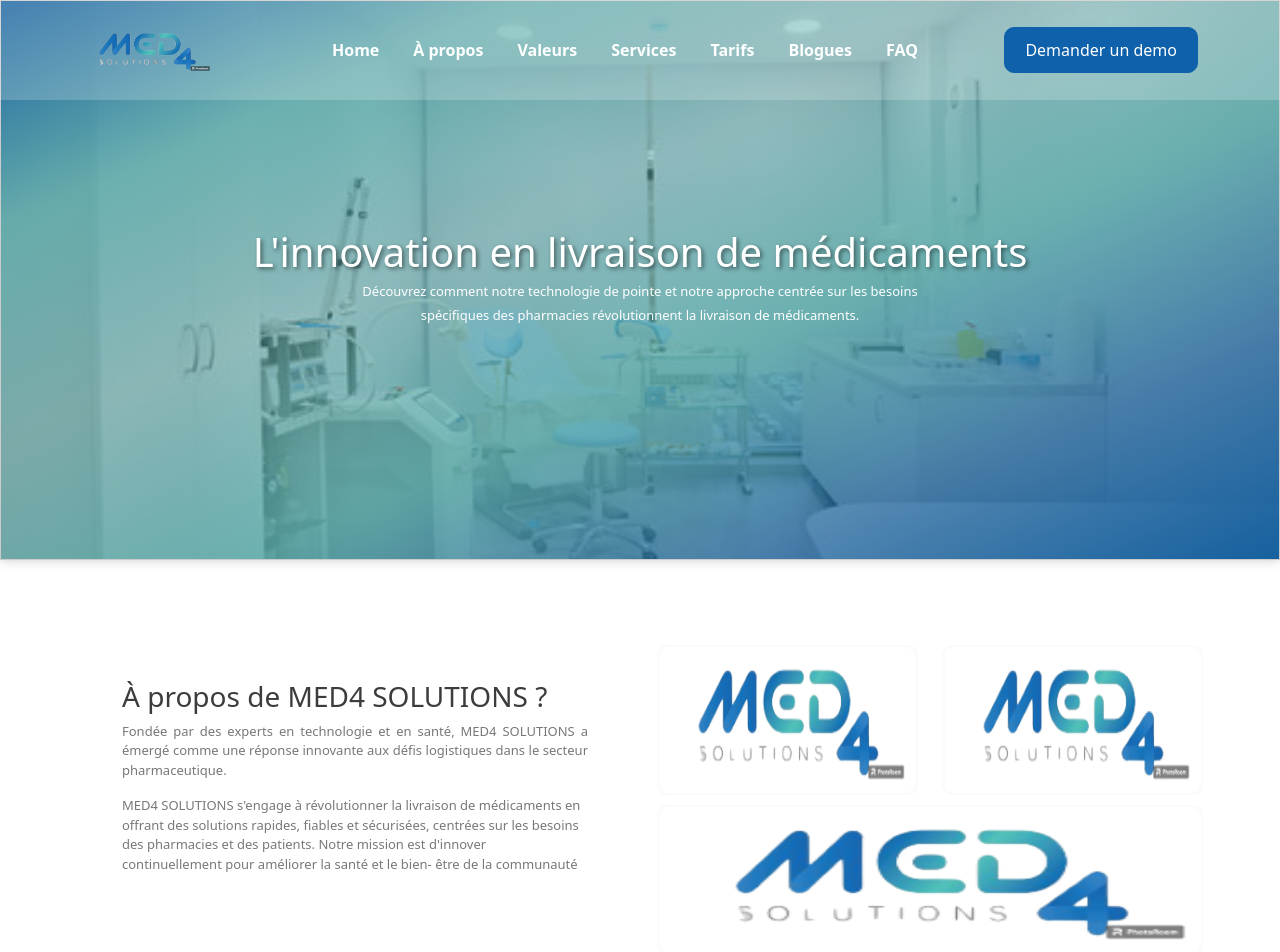
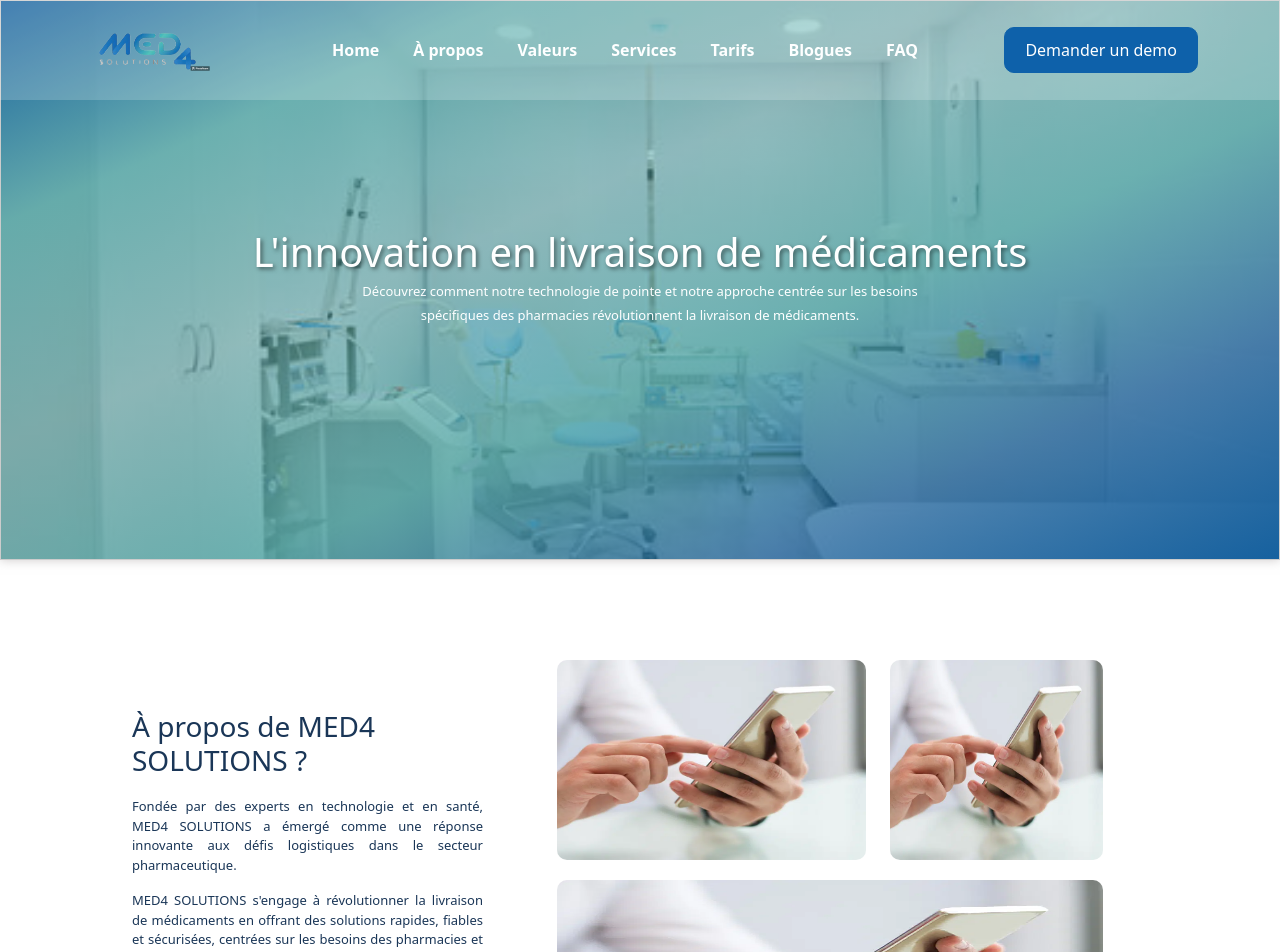
Before and after one commit to jihenJN/med4-site, an Angular app: page / in a window 1280 px wide. Shown: the top 952 px of the page. Built offline with nearby package versions, Linux system fonts and the light colour scheme.

Commit message:
feat : À propos de MED4 is ok

```diff
--- a/src/app/about/about.component.css
+++ b/src/app/about/about.component.css
@@ -1,6 +1,6 @@
 .section-about {
   /* Responsive height and width */
-  height: 60vh; /* 50% of the viewport height */
+  height: 80vh; /* 50% of the viewport height */
   width: 100%; /* 100% of the container's width */
   display: flex;
   flex-direction: column;
@@ -11,13 +11,21 @@
 }
 
 .image-frame {
-    border-radius: 10px; /* Rounded corners */
-    box-shadow: inset 0px 0px 5px 0px rgba(109, 105, 105, 0.08); /* Inner shadow effect with lighter opacity */
-    padding: 10px; /* Optional padding */
-    margin: 5px; /* Optional margin */
-    box-sizing: border-box; /* Include padding and border in element's total width and height */
-  }
+  position: relative; /* Set container as relative positioning */
+  border-radius: 10px; /* Rounded corners */
+  overflow: hidden; /* Hide overflowing content */
+  width: 100%; /* Ensure container takes full width */
+  height: 100%; /* Ensure container takes full height */
+}
 
+.image-frame img {
+  position: absolute; /* Position image absolutely within container */
+  top: 0; /* Align image to the top */
+  left: 0; /* Align image to the left */
+  width: 100%; /* Ensure image covers entire width of container */
+  height: 100%; /* Ensure image covers entire height of container */
+  object-fit: cover; /* Cover the entire container while maintaining aspect ratio */
+}
 
 .section-about p {
   line-height: 1.5; /* Adjust the value as needed */
@@ -34,20 +42,18 @@
     display: flex;
   }
 
-  .col-8,
-  .col-4 {
-    flex: 1; /* Equal width for both columns */
-  }
+
 
   .col-12 {
     flex: 2; /* Twice the width of .col-4 and .col-8 */
   }
 
-  .col-8 img,
-  .col-4 img,
+  .col-7 img,
+  .col-5 img,
   .col-12 img {
     width: 100%;
-    height: 150px; /* Adjust this value as needed */
+    height: 200px;
+     margin-bottom: 20px;
   }
 
   .section-why {
@@ -62,3 +68,16 @@
     text-align: center; /* Center text inside */
 
   }
+
+
+  .big-title-about{
+    text-align:left;
+    color:#1a3657;
+    margin-bottom: 20px;
+
+  }
+  .text-style-about{
+    font-size: small;
+    text-align:left;
+    color:#1a3657;
+  }
--- a/src/app/about/about.component.html
+++ b/src/app/about/about.component.html
@@ -1,15 +1,15 @@
 <div class="container section-about">
     <div class="row">
-        <div class="col-6">
-            <div style="margin: 40px;">
-                <h3 style="text-align:left; color:#3C3C3C"> À propos de MED4 SOLUTIONS ?</h3>
-                <p style="font-size: small;left: center;color:#787878">
+        <div class="col-5">
+            <div style="margin: 50px;">
+                <h3 class="big-title-about"> À propos de MED4 SOLUTIONS ?</h3>
+                <p class="text-style-about">
                     Fondée par des experts en technologie et en santé, MED4
                     SOLUTIONS a émergé
                     comme une réponse innovante aux défis logistiques dans le secteur
                     pharmaceutique.
                 </p>
-                <p style="font-size: small;text-align: left; color:#787878">
+                <p class="text-style-about">
                     MED4 SOLUTIONS s'engage à révolutionner la livraison
                     de médicaments en
                     offrant des solutions rapides, fiables et sécurisées, centrées sur les besoins des
@@ -21,17 +21,17 @@
         </div>
         <div class="col-6">
             <div class="row">
-                <div class="col-8">
-                    <img class="image-frame" src="../assets/logomed4.png" alt="logomed4">
+                <div class="col-7">
+                    <img class="image-frame" src="../assets/about-1.png" alt="logomed4">
                 </div>
-                <div class="col-4">
-                    <img class="image-frame" src="../assets/logomed4.png" alt="logomed4">
+                <div class="col-5">
+                    <img class="image-frame" src="../assets/about-1.png" alt="logomed4">
                 </div>
             </div>
 
             <div class="row">
                 <div class="col-12">
-                    <img class="image-frame" src="../assets/logomed4.png" alt="logomed4">
+                    <img class="image-frame" src="../assets/about-1.png" alt="logomed4">
                 </div>
             </div>
         </div>
--- a/src/app/home/home.component.css
+++ b/src/app/home/home.component.css
@@ -35,13 +35,13 @@
 
 }
 
-.big-title{
+.big-title-home{
   text-align: center;
   color:#feffff;
   text-shadow: 2px 2px 4px rgba(0, 0, 0, 0.5);
 }
 
-.text-style{
+.text-style-home{
   font-size: small;
   text-align: center;
   color:#feffff;
--- a/src/app/home/home.component.html
+++ b/src/app/home/home.component.html
@@ -1,10 +1,10 @@
 <div class="section-home">
-    <h1 class="big-title">L'innovation en livraison de médicaments</h1>
-    <h6 style="font-size: small;text-align: center;color:#feffff">Découvrez comment notre technologie de pointe et notre
+    <h1 class="big-title-home">L'innovation en livraison de médicaments</h1>
+    <h6 class="text-style-home">Découvrez comment notre technologie de pointe et notre
         approche
         centrée sur les
         besoins</h6>
-    <h6 style="font-size: small;text-align: center; color:#feffff"> spécifiques des pharmacies révolutionnent la
+    <h6 class="text-style-home"> spécifiques des pharmacies révolutionnent la
         livraison de
         médicaments.</h6>
 </div>
```
Also changed, not shown: src/assets/about-1.png (added), src/assets/about-1.webp (added).
